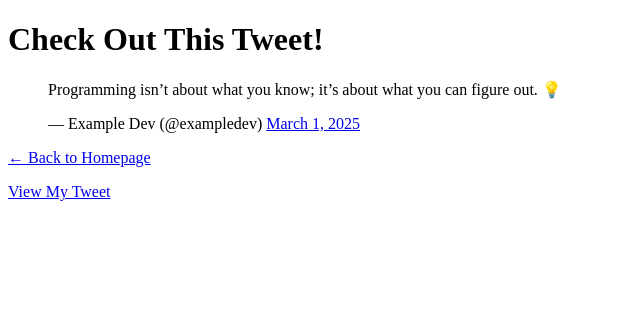
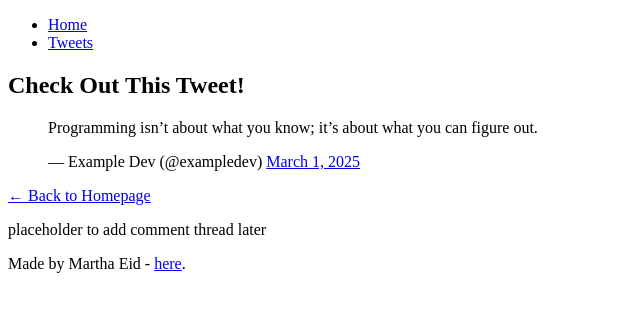
Before and after one commit to martha499eid/My_First_Portfolio, a plain HTML site: page html_basic/tweets.html in a window 1280 px wide. Shown: the whole page, without its empty margins (0-640 px from the left). Drawn offline with Linux system fonts and the light colour scheme.

Commit message:
Refactor index.html and tweets.html with consistent layout: header, main, footer

```diff
--- a/html_basic/tweets.html
+++ b/html_basic/tweets.html
@@ -6,20 +6,21 @@
 </head>
 <body>
 
-    <!DOCTYPE html>
-<html lang="en">
-<head>
-    <meta charset="UTF-8">
-    <title>My Tweets</title>
-</head>
-<body>
+  <header>
+    <ul>
+      <li><a href="index.html">Home</a></li>
+      <li><a href="tweets.html">Tweets</a></li>
+    </ul>
+  </header>
 
+  <main>
+    <article>
       <h1>Check Out This Tweet!</h1>
 
       <!-- Embed tweet -->
       <blockquote class="twitter-tweet">
         <p lang="en" dir="ltr">
-            Programming isn’t about what you know; it’s about what you can figure out. 💡
+          Programming isn’t about what you know; it’s about what you can figure out.
         </p>
         &mdash; Example Dev (@exampledev)
         <a href="https://twitter.com/exampledev/status/1234567890">March 1, 2025</a>
@@ -27,7 +28,16 @@
       <script async src="https://platform.twitter.com/widgets.js" charset="utf-8"></script>
 
       <p><a href="index.html">← Back to Homepage</a></p>
-<p><a href="tweets.html">View My Tweet</a></p>
+    </article>
+
+    <aside>
+      <p>placeholder to add comment thread later</p>
+    </aside>
+  </main>
+
+  <footer>
+    <p>Made by Martha Eid - <a href="https://www.linkedin.com/in/martha-eid" target="_blank">here</a>.</p>
+  </footer>
 
 </body>
 </html>
```
Also changed, not shown: html_basic/index.html (+20 -3 lines). Lines whose indentation alone changed are shown as unchanged.
